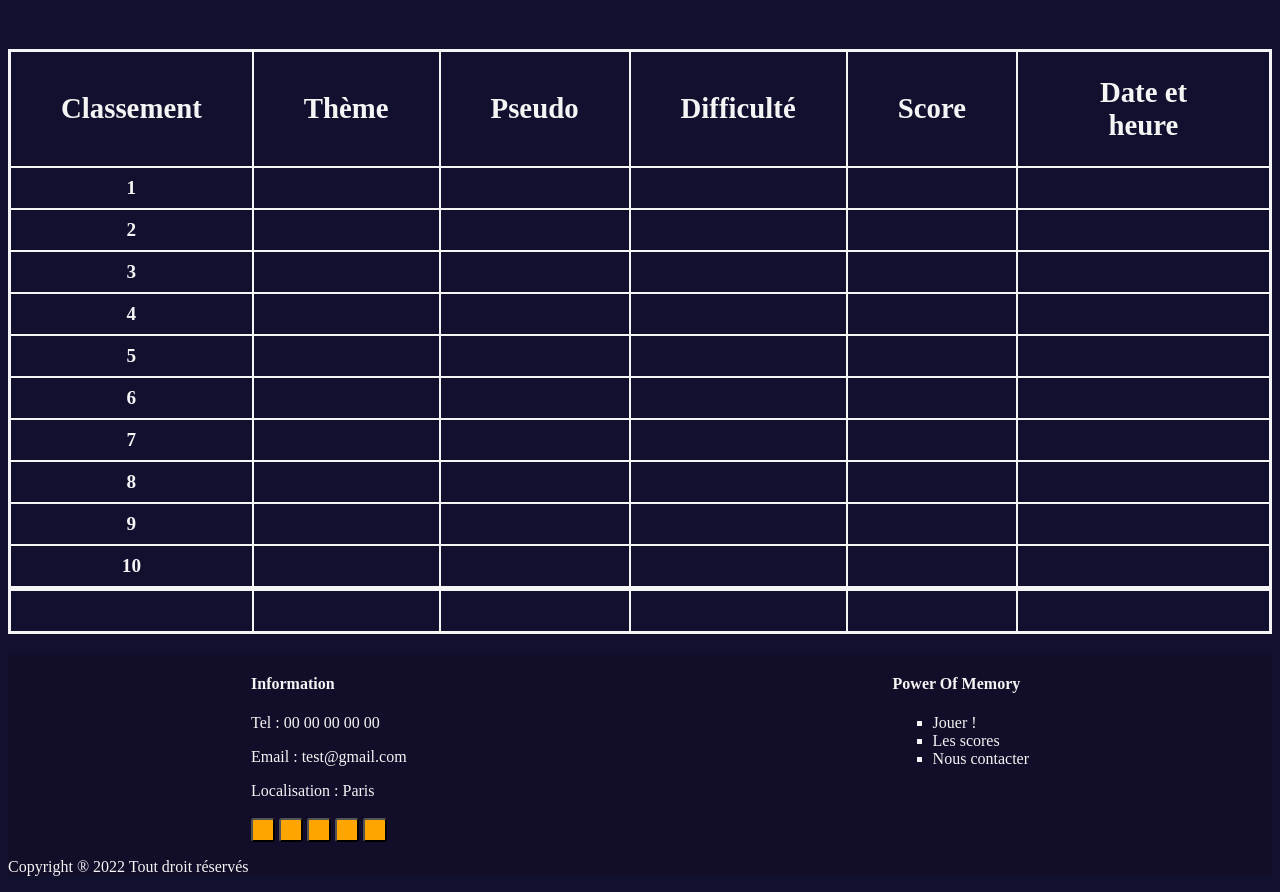
After one commit to BastienVitour/puissance4, a PHP site: page /scores/scores.html in a window 1280 px wide. The commit adds this page. Shown: the part 315-1207 px from the top of the page. Run offline with PHP 8.4, Linux system fonts and the light colour scheme; lists and menus that the app fills with data are empty.

Commit message:
added scores page

```diff
--- /dev/null
+++ b/scores/scores.css
@@ -0,0 +1,126 @@
+body {
+    background-color: rgb(17, 16, 47);
+    color: whitesmoke;
+}
+
+a {
+    text-decoration: none;
+    color: currentColor;
+}
+
+a:hover {
+    color: orange;
+}
+
+/*Css de la partie header (début)*/
+
+#bg_image {
+    background-image: url(https://images.hdqwalls.com/wallpapers/cyber-outrun-vaporwave-synth-retro-car-4k-m6.jpg);
+    background-attachment: fixed;
+    background-position: 50%;
+    background-position-y: 47%;
+    background-size: 100%;
+    padding-bottom: 30px;
+    margin-bottom: 50px;
+}
+
+header {
+    display: flex;
+    justify-content: space-between;
+}
+
+#power_memory {
+    margin-left: 15px;
+}
+
+.links {
+    padding-left: 10px;
+    padding-right: 10px;
+}
+
+nav {
+    display: flex;
+}
+
+/*Css de la partie header (fin)*/
+
+/*Css de la partie intro (début)*/
+
+#intro {
+    text-align: center;
+    margin-top: 50px;
+    margin-bottom: 50px;
+}
+
+#intro h1 {
+    font-size: 3em;
+}
+
+#intro p{
+    font-size: larger;
+}
+
+/*Css de la partie intro (fin)*/
+
+/*Css du tableau (début)*/
+
+#table {
+    display: flex;
+    flex-direction: column;
+    justify-content: center;
+}
+
+table {
+    border: 3px solid whitesmoke;
+    font-size: larger;
+    border-collapse: collapse;
+}
+
+th {
+    border: 2px solid whitesmoke;
+    padding: 0px 50px 0px 50px;
+}
+
+td {
+    border: 2px solid whitesmoke;
+    padding: 20px 0px 20px 0px;
+}
+
+tfoot tr td {
+    border-top: 5px solid whitesmoke;
+}
+
+/*Css du tableau (fin)*/
+
+/*Css de la partie footer (début)*/
+
+footer {
+    background-color: #120D29;
+    margin-top: 20px;
+}
+
+#not_credit {
+    display:flex;
+    justify-content: space-around;
+}
+
+ul li {
+    list-style-type: square;
+}
+
+button {
+    background-color: orange;
+    border-radius: 3px;
+    padding: 10px;
+    color: white;
+}
+
+button:hover {
+    background-color: rgb(217, 141, 0);
+}
+
+button a:hover {
+    color: white;
+}
+
+/*Css de la partie footer (fin)*/
--- /dev/null
+++ b/scores/scores.html
@@ -0,0 +1,234 @@
+<!DOCTYPE html>
+<html lang="fr">
+<head>
+    <meta charset="UTF-8">
+    <meta http-equiv="X-UA-Compatible" content="IE=edge">
+    <meta name="viewport" content="width=device-width, initial-scale=1.0">
+    <link rel="stylesheet" href="scores.css">
+    <title>Scores</title>
+</head>
+<body>
+
+    <div id="mainblock">
+
+        <!--Début du header avec l'image de fond-->
+
+        <div id="bg_image">
+            <header>
+
+                <h2 id="power_memory">The Power Of Memory</h2>
+
+                <nav>
+
+                        <div class="links">
+                        <h4><a href="../index.html">ACCUEIL</a></h4>
+                        </div>
+
+                        <div class="links">
+                        <h4><a href="memory.html">JEU</a></h4>
+                        </div>
+
+                        <div class="links">
+                        <h4><a href="scores/scores.html">SCORES</a></h4>
+                        </div>
+
+                        <div class="links">
+                        <h4><a href="contact.html">NOUS CONTACTER</a></h4>
+                        </div>
+
+                </nav>
+
+            </header>
+
+            <!--Fin du header-->
+
+            <!--Début de l'intro-->
+
+            <div id="intro">
+
+            <h1>Tableau des scores</h1>
+
+            <p>Venez vous comparer aux meilleurs !</p>
+
+            </div>
+
+        </div>
+
+            <!--Fin de l'intro-->
+
+            <!--Début du tableau-->
+
+            <div id="table">
+
+                <table>
+                    <thead>
+                        <tr>
+                            <th><h2>Classement</h2></th>
+                            <th><h2>Thème</h2></th>
+                            <th><h2>Pseudo</h2></th>
+                            <th><h2>Difficulté</h2></th>
+                            <th><h2>Score</h2></th>
+                            <th><h2>Date et heure</h2></th>
+                        </tr>
+                </thead>
+
+                <tbody>
+                    <tr>
+                        <th>1</th>
+                        <td></td>
+                        <td></td>
+                        <td></td>
+                        <td></td>
+                        <td></td>
+                    </tr>
+
+                    <tr>
+                        <th>2</th>
+                        <td></td>
+                        <td></td>
+                        <td></td>
+                        <td></td>
+                        <td></td>
+                    </tr>
+
+                    <tr>
+                        <th>3</th>
+                        <td></td>
+                        <td></td>
+                        <td></td>
+                        <td></td>
+                        <td></td>
+                    </tr>
+
+                    <tr>
+                        <th>4</th>
+                        <td></td>
+                        <td></td>
+                        <td></td>
+                        <td></td>
+                        <td></td>
+                    </tr>
+
+                    <tr>
+                        <th>5</th>
+                        <td></td>
+                        <td></td>
+                        <td></td>
+                        <td></td>
+                        <td></td>
+                    </tr>
+
+                    <tr>
+                        <th>6</th>
+                        <td></td>
+                        <td></td>
+                        <td></td>
+                        <td></td>
+                        <td></td>
+                    </tr>
+
+                    <tr>
+                        <th>7</th>
+                        <td></td>
+                        <td></td>
+                        <td></td>
+                        <td></td>
+                        <td></td>
+                    </tr>
+
+                    <tr>
+                        <th>8</th>
+                        <td></td>
+                        <td></td>
+                        <td></td>
+                        <td></td>
+                        <td></td>
+                    </tr>
+
+                    <tr>
+                        <th>9</th>
+                        <td></td>
+                        <td></td>
+                        <td></td>
+                        <td></td>
+                        <td></td>
+                    </tr>
+
+                    <tr>
+                        <th>10</th>
+                        <td></td>
+                        <td></td>
+                        <td></td>
+                        <td></td>
+                        <td></td>
+                    </tr>
+
+                </tbody>
+
+                <tfoot>
+                    <tr>
+                        <td></td>
+                        <td></td>
+                        <td></td>
+                        <td></td>
+                        <td></td>
+                        <td></td>
+                    </tr>
+                </tfoot>
+
+                </table>
+
+
+
+            </div>
+
+            <!--Fin du tableau-->
+
+            <footer>
+                <div id="not_credit">
+                    <div id="information">
+                        <h4>Information</h4>
+                            <p>
+                                <span class="text_orange">Tel : </span>00 00 00 00 00
+                            </p>
+
+                            <p>
+                                <span class="text_orange">Email : </span>test@gmail.com
+                            </p>
+
+                            <p>
+                                <span class="text_orange">Localisation : </span>Paris
+                            </p>
+
+                            <div id="reseaux_sociaux">
+                                <button class="bouton_reseaux_sociaux"></button>
+                                <button class="bouton_reseaux_sociaux"></button>
+                                <button class="bouton_reseaux_sociaux"></button>
+                                <button class="bouton_reseaux_sociaux"></button>
+                                <button class="bouton_reseaux_sociaux"></button>
+                            </div>
+                    </div>
+
+                            <div id="power_of_memory">
+                                <h4>Power Of Memory</h4>
+                                <ul>
+                                    <li><a href="memory.html">Jouer !</a></li>
+                                    <li><a href="scores.html">Les scores</a></li>
+                                    <li><a href="contact.html">Nous contacter</a></li>
+                                </ul>
+                            </div>
+                </div>
+
+                <div id="credit">
+                <p>Copyright ® 2022 Tout droit réservés</p>
+                </div>
+
+            </footer>
+
+            <!--Fin du footer-->
+
+
+    </div>
+
+</body>
+</html>
```
Also changed, not shown: asset/accueil.css (+6 -10 lines), index.html (+2 -12 lines).
